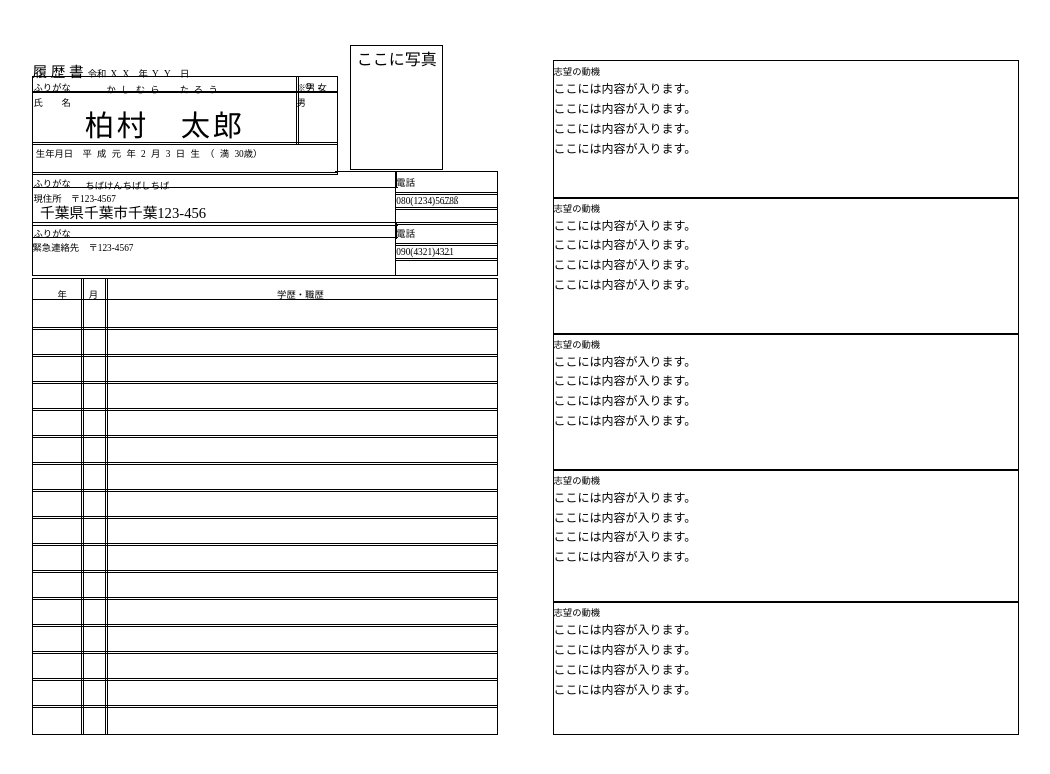
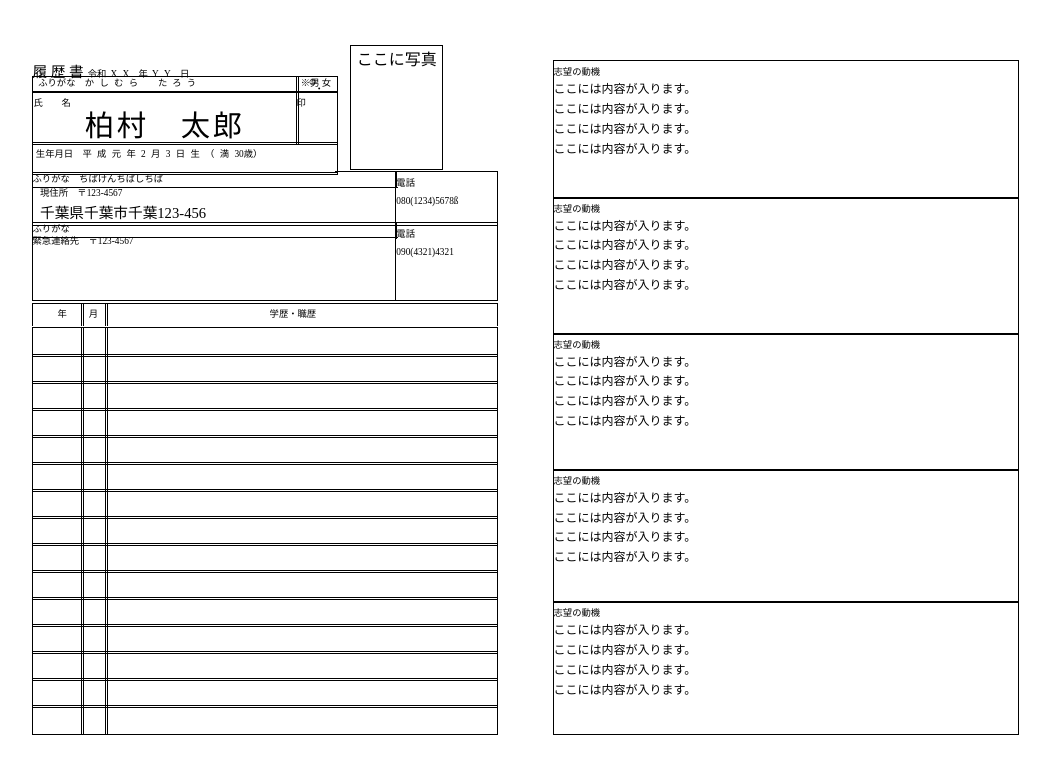
Before and after one commit to kashimuraryo/rirekisyo, a plain HTML site: page index.html in a window 1280 px wide. Shown: the whole page, without its empty margins (28-1078 px from the left). Drawn offline with Linux system fonts and the light colour scheme.

Commit message:
履歴書フォーマット修正
履歴書フォーマット修正

```diff
--- a/index.html
+++ b/index.html
@@ -26,51 +26,53 @@
 
 
         <!-- ふりがな・性別 -->
-        <div style="position:absolute;top:20mm;left:16mm;width:70mm;height:4.2mm;border-width:0.5mm 0.2mm 0.2mm 0.5mm;border-style:solid solid solid solid"><span class="furi">ふりがな</span></div>
-        <div style="position:absolute;top:21mm;left:16mm;width:70mm;height:4.2mm;text-align:center"><span class="furix">かしむら　たろう</span></div>
-        <div style="position:absolute;top:20mm;left:85.6mm;width:10.6mm;height:4.2mm;border-width:0.5mm 0.5mm 0.2mm 0.2mm;border-style:solid solid solid solid"><span class="idx">※男 女</span></div>
+        <div style="position:absolute;top:20mm;left:16mm;width:70mm;height:4.2mm;border-width:0.5mm 0.2mm 0.2mm 0.5mm;border-style:solid solid solid solid"></div>
+        <div style="position:absolute;top:19mm;left:17.5mm;width:70mm;height:4.2mm;text-align:left"><span class="furi">ふりがな　</span><span class="furix">かしむら　たろう</span></div>
+        <div style="position:absolute;top:20mm;left:85.6mm;width:10.6mm;height:4.2mm;border-width:0.5mm 0.5mm 0.2mm 0.2mm;border-style:solid solid solid solid"></div>
+        <div style="position:absolute;top:19mm;left:87mm;width:70mm;height:4.2mm;text-align:left"><span class="idx">※男 女</span></div>
         <div style="position:absolute;top:20.7mm;left:90.6mm;width:10.6mm;height:4.2mm;"><span class="idx">・</span></div>
-        <div style="position:absolute;top:20mm;left:88mm;width:10.6mm;height:4.2mm"><span style="font-size:10pt;font-family:ＭＳ 明朝">○</span></div>
+        <div style="position:absolute;top:19mm;left:89mm;width:10.6mm;height:4.2mm"><span style="font-size:10pt;font-family:ＭＳ 明朝">○</span></div>
         <!-- 氏名 -->
         <div style="position:absolute;top:24mm;left:16mm;width:70mm;height:13.8mm;border-width:0.2mm 0.2mm 0.2mm 0.5mm;border-style:solid solid solid solid"><span class="idx">氏　　名</span></div>
         <div style="position:absolute;top:27mm;left:16mm;width:70mm;height:13.8mm;text-align:center"><span class="shimei">柏村　太郎</span></div>
-        <div style="position:absolute;top:24mm;left:85.6mm;width:10.6mm;height:13.8mm;border-width:0.2mm 0.5mm 0.2mm 0.2mm;border-style:solid solid solid solid"><span class="furi">男</span></div>
+        <div style="position:absolute;top:24mm;left:85.6mm;width:10.6mm;height:13.8mm;border-width:0.2mm 0.5mm 0.2mm 0.2mm;border-style:solid solid solid solid"><span class="furi">印</span></div>
         <!-- 生年月日 -->
         <div style="position:absolute;top:37.6mm;left:16mm;width:80.4mm;height:8.2mm;border-width:0.2mm 0.5mm 0.2mm 0.5mm;border-style:solid solid solid solid"><span class="idx">&nbsp;生年月日　</span><span class="furix">平成元年2月3日</span><span class="furix">生（満</span><span class="idx">30歳）</span></div>
         <!-- 現住所 -->
-        <div style="position:absolute;top:45.4mm;left:16mm;width:80.4mm;height:4.2mm;border-width:0.2mm 0.2mm 0.2mm 0.5mm;border-style:solid none none solid"><span class="furi">ふりがな</span></div>
-        <div style="position:absolute;top:46.4mm;left:30mm;width:80.4mm;height:4.2mm"><span class="furix2">ちばけんちばしちば</span></div>
-        <div style="position:absolute;top:49.6mm;left:16mm;width:96.4mm;height:9.6mm;border-width:0.2mm 0.2mm 0.2mm 0.5mm;border-style:solid none solid solid"><span class="furi">現住所　〒</span><span class="furix2">123-4567</span></div>
+        <div style="position:absolute;top:45.4mm;left:16mm;width:80.4mm;height:4.2mm;border-width:0.2mm 0.2mm 0.2mm 0.5mm;border-style:solid none none solid"></div>
+        <div style="position:absolute;top:44.4mm;left:16mm;width:80.4mm;height:4.2mm"><span class="furi">ふりがな　</span><span class="furix2">ちばけんちばしちば</span></div>
+        <div style="position:absolute;top:49.6mm;left:16mm;width:96.4mm;height:9.6mm;border-width:0.2mm 0.2mm 0.2mm 0.5mm;border-style:solid none solid solid"></div>
+        <div style="position:absolute;top:48.1mm;left:18mm;width:96.4mm;height:9.6mm"><span class="furi">現住所　〒</span><span class="furix2">123-4567</span></div>
         <div style="position:absolute;top:53.1mm;left:18mm;width:96.4mm;height:9.6mm"><span class="adr">千葉県千葉市千葉123-456</span></div>
         <div style="position:absolute;top:45.2mm;left:96mm;width:16.2mm;height:4.4mm;border-width:0.5mm 0.2mm 0.2mm 0.2mm;border-style:solid solid none none"></div>
-        <div style="position:absolute;top:45.2mm;left:112mm;width:26.6mm;height:5.8mm;border-width:0.5mm 0.5mm 0.2mm 0.2mm;border-style:solid solid solid solid"><span class="idx">電話<br>080(1234)5678ß</span></div>
+        <div style="position:absolute;top:45.2mm;left:112mm;width:26.6mm;height:14.0mm;border-width:0.5mm 0.5mm 0.2mm 0.2mm;border-style:solid solid solid solid"><span class="idx">電話<br>080(1234)5678ß</span></div>
         <div style="position:absolute;top:48.2mm;left:114mm;width:26.6mm;height:5.8mm;text-align:center"><span class="furix2"></span></div>
-        <div style="position:absolute;top:50.8mm;left:112mm;width:26.6mm;height:4.2mm;border-width:0.2mm 0.5mm 0.2mm 0.2mm;border-style:solid solid solid solid;text-align:center"><span class="furix2">&nbsp;－&nbsp;</span></div>
-        <div style="position:absolute;top:54.8mm;left:112mm;width:26.6mm;height:4.2mm;border-width:0.2mm 0.5mm 0.2mm 0.2mm;border-style:solid solid solid solid"><span class="idx"></span></div>
+        <!-- <div style="position:absolute;top:50.8mm;left:112mm;width:26.6mm;height:4.2mm;border-width:0.2mm 0.5mm 0.2mm 0.2mm;border-style:solid solid solid solid;text-align:center"><span class="furix2">&nbsp;－&nbsp;</span></div> -->
+        <!-- <div style="position:absolute;top:54.8mm;left:112mm;width:26.6mm;height:4.2mm;border-width:0.2mm 0.5mm 0.2mm 0.2mm;border-style:solid solid solid solid"><span class="idx"></span></div> -->
         <div style="position:absolute;top:54.8mm;left:112mm;width:15.6mm;height:4.2mm;text-align:right"><span class="furix2"></span></div>
         <!-- 緊急連絡先 -->
-        <div style="position:absolute;top:58.8mm;left:16mm;width:80.4mm;height:4.4mm;border-width:0.2mm 0.2mm 0.2mm 0.5mm;border-style:solid none none solid"><fospannt class="furi">ふりがな</span></div>
-        <div style="position:absolute;top:59.8mm;left:30mm;width:80.4mm;height:4.4mm;"><span class="furix2"></span></div>
-        <div style="position:absolute;top:62.8mm;left:16mm;width:96.4mm;height:9.8mm;border-width:0.2mm 0.2mm 0.5mm 0.5mm;border-style:solid none solid solid;text-align:right"><span class="furi"></span></div>
-        <div style="position:absolute;top:62.8mm;left:16mm;width:96.4mm;height:9.8mm"><span class="furi">緊急連絡先　〒</span><span class="furix2">123-4567</span></div>
+        <div style="position:absolute;top:58.8mm;left:16mm;width:80.4mm;height:4.4mm;border-width:0.2mm 0.2mm 0.2mm 0.5mm;border-style:solid none none solid"></div>
+        <div style="position:absolute;top:57.8mm;left:16mm;width:80.4mm;height:4.4mm;"><span class="furi">ふりがな</span><span class="furix2"></span></div>
+        <div style="position:absolute;top:62.8mm;left:16mm;width:96.4mm;height:16.2mm;border-width:0.2mm 0.2mm 0.5mm 0.5mm;border-style:solid none solid solid;text-align:right"><span class="furi"></span></div>
+        <div style="position:absolute;top:60.8mm;left:16mm;width:96.4mm;height:9.8mm"><span class="furi">緊急連絡先　〒</span><span class="furix2">123-4567</span></div>
         <div style="position:absolute;top:66.3mm;left:18mm;width:96.4mm;height:9.8mm"><span class="adr"></span></div>
         <div style="position:absolute;top:58.8mm;left:96mm;width:16.2mm;height:4.2mm;border-width:0.2mm 0.2mm 0.2mm 0.5mm;border-style:solid solid none none"></div>
-        <div style="position:absolute;top:58.8mm;left:112mm;width:26.6mm;height:5.8mm;border-width:0.2mm 0.5mm 0.2mm 0.2mm;border-style:solid solid solid solid"><span class="idx">電話<br>090(4321)4321</span></div>
-        <div style="position:absolute;top:61.4mm;left:114mm;width:26.6mm;height:5.8mm;text-align:center"><span class="furix2"></fspanont></div>
-        <div style="position:absolute;top:64.4mm;left:112mm;width:26.6mm;height:4.2mm;border-width:0.2mm 0.5mm 0.2mm 0.2mm;border-style:solid solid solid solid;text-align:center"><span class="furix2">&nbsp;－&nbsp;</span></div>
-        <div style="position:absolute;top:68.2mm;left:112mm;width:26.6mm;height:4.2mm;border-width:0.2mm 0.5mm 0.5mm 0.2mm;border-style:solid solid solid solid"><span class="idx"></span></div>
+        <div style="position:absolute;top:58.8mm;left:112mm;width:26.6mm;height:20.2mm;border-width:0.2mm 0.5mm 0.2mm 0.2mm;border-style:solid solid solid solid"><span class="idx">電話<br>090(4321)4321</span></div>
+        <div style="position:absolute;top:61.4mm;left:114mm;width:26.6mm;height:5.8mm;text-align:center"><span class="furix2"></span></div>
+        <!-- <div style="position:absolute;top:64.4mm;left:112mm;width:26.6mm;height:4.2mm;border-width:0.2mm 0.5mm 0.2mm 0.2mm;border-style:solid solid solid solid;text-align:center"><span class="furix2">&nbsp;－&nbsp;</span></div> -->
+        <!-- <div style="position:absolute;top:68.2mm;left:112mm;width:26.6mm;height:4.2mm;border-width:0.2mm 0.5mm 0.5mm 0.2mm;border-style:solid solid solid solid"><span class="idx"></span></div> -->
         <div style="position:absolute;top:68.2mm;left:112mm;width:15.6mm;height:4.2mm;text-align:right"><span class="furix2"></span></div>
         <!-- ６行目 -->
-        <div style="position:absolute;top:73.6mm;left:16mm;width:13.2mm;height:5.8mm;border-width:0.5mm 0.2mm 0.2mm 0.5mm;border-style:solid solid none solid"></div>
-        <div style="position:absolute;top:75.2mm;left:16mm;width:13.2mm;height:5.8mm;text-align:center"><span class="furi">　年　</span><br></div>
-        <div style="position:absolute;top:73.6mm;left:28.8mm;width:6.6mm;height:5.8mm;border-width:0.5mm 0.2mm 0.2mm 0.2mm;border-style:solid solid none solid"></div>
-        <div style="position:absolute;top:75.2mm;left:28.8mm;width:6.6mm;height:5.8mm;text-align:center"><span class="furi">月</span><br></div>
-        <div style="position:absolute;top:73.6mm;left:35.2mm;width:103.4mm;height:5.8mm;border-width:0.5mm 0.5mm 0.2mm 0.2mm;border-style:solid solid none solid"></div>
-        <div style="position:absolute;top:75.2mm  ;left:35.2mm;width:103.4mm;height:5.8mm;text-align:center"><span class="furi">学歴・職歴</span><br></div>
+        <div style="position:absolute;top:80.2mm;left:16mm;width:13.2mm;height:5.8mm;border-width:0.5mm 0.2mm 0.2mm 0.5mm;border-style:solid solid none solid"></div>
+        <div style="position:absolute;top:80.3mm;left:16mm;width:13.2mm;height:5.8mm;text-align:center"><span class="furi">　年　</span><br></div>
+        <div style="position:absolute;top:80.2mm;left:28.8mm;width:6.6mm;height:5.8mm;border-width:0.5mm 0.2mm 0.2mm 0.2mm;border-style:solid solid none solid"></div>
+        <div style="position:absolute;top:80.3mm;left:28.8mm;width:6.6mm;height:5.8mm;text-align:center"><span class="furi">月</span><br></div>
+        <div style="position:absolute;top:80.2mm;left:35.2mm;width:103.4mm;height:5.8mm;border-width:0.5mm 0.5mm 0.2mm 0.2mm;border-style:solid solid none solid"></div>
+        <div style="position:absolute;top:80.3mm  ;left:33.2mm;width:103.4mm;height:5.8mm;text-align:center"><span class="furi">学歴・職歴</span><br></div>
         <!-- 経歴1 -->
-        <div style="text-align:center;position:absolute;top:79.2mm;left:16mm;width:13.2mm;height:7.6mm;border-width:0.2mm 0.2mm 0.2mm 0.5mm;border-style:solid solid solid solid"></div>
-        <div style="text-align:center;vertical-align:middle;position:absolute;top:79.2mm;left:28.8mm;width:6.6mm;height:7.6mm;border-width:0.2mm 0.2mm 0.2mm 0.2mm;border-style:solid solid solid solid"></div>
-        <div style="text-align:center;vertical-align:middle;position:absolute;top:79.2mm;left:35.2mm;width:103.4mm;height:7.6mm;border-width:0.2mm 0.5mm 0.2mm 0.2mm;border-style:solid solid solid solid"></div>
+        <!-- <div style="text-align:center;position:absolute;top:79.2mm;left:16mm;width:13.2mm;height:7.6mm;border-width:0.2mm 0.2mm 0.2mm 0.5mm;border-style:solid solid solid solid"></div> -->
+        <!-- <div style="text-align:center;vertical-align:middle;position:absolute;top:79.2mm;left:28.8mm;width:6.6mm;height:7.6mm;border-width:0.2mm 0.2mm 0.2mm 0.2mm;border-style:solid solid solid solid"></div> -->
+        <!-- <div style="text-align:center;vertical-align:middle;position:absolute;top:79.2mm;left:35.2mm;width:103.4mm;height:7.6mm;border-width:0.2mm 0.5mm 0.2mm 0.2mm;border-style:solid solid solid solid"></div> -->
         <!-- 経歴2 -->
         <div style="text-align:center;position:absolute;top:86.4mm;left:16mm;width:13.2mm;height:7.4mm;border-width:0.2mm 0.2mm 0.2mm 0.5mm;border-style:solid solid solid solid"></div>
         <div style="text-align:center;vertical-align:middle;position:absolute;top:86.4mm;left:28.8mm;width:6.6mm;height:7.4mm;border-width:0.2mm 0.2mm 0.2mm 0.2mm;border-style:solid solid solid solid"></div>
```
